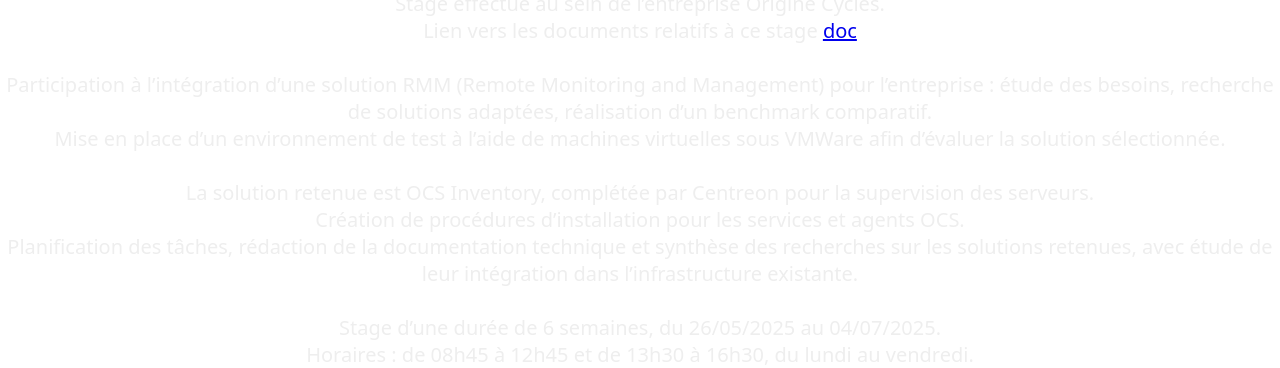
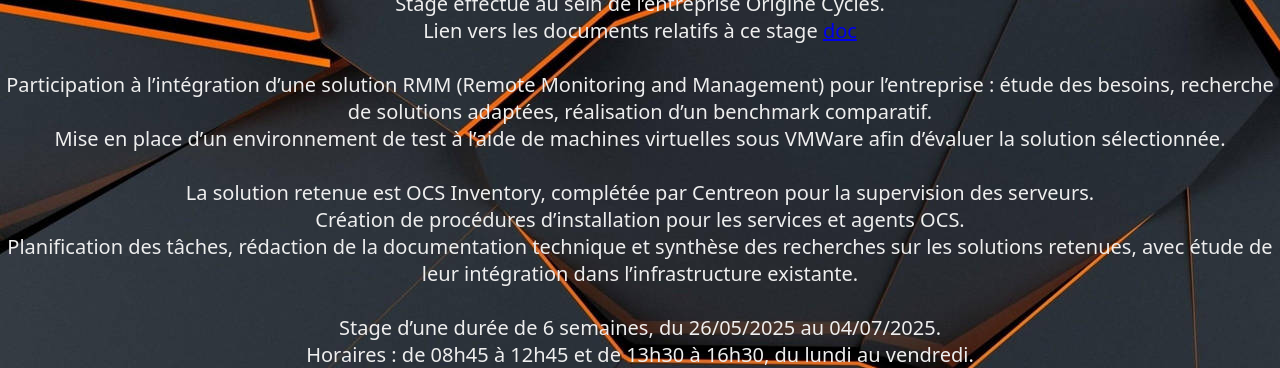
Before and after one commit to Zieoko/portfolioV2, a plain HTML site: page pages/stage.html in a window 1280 px wide. Shown: the part 496-864 px from the top of the page. Drawn offline with Linux system fonts and the light colour scheme.

Commit message:
Fix background image path in stageStyle.css

```diff
--- a/pages/stageStyle.css
+++ b/pages/stageStyle.css
@@ -5,7 +5,7 @@
 }
 
 body{
-  background: url(../image/bck-stage.jpg);
+  background: url(../images/bck-stage.jpg);
   overflow: hidden;
 }
 
```
